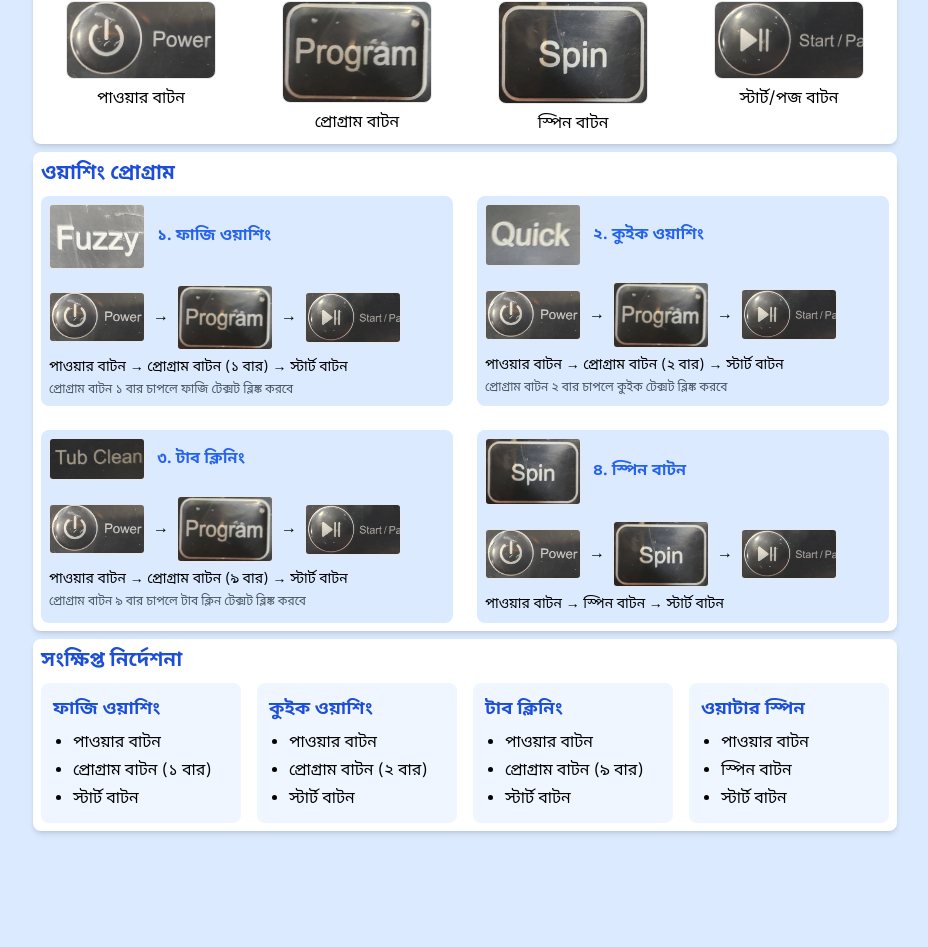
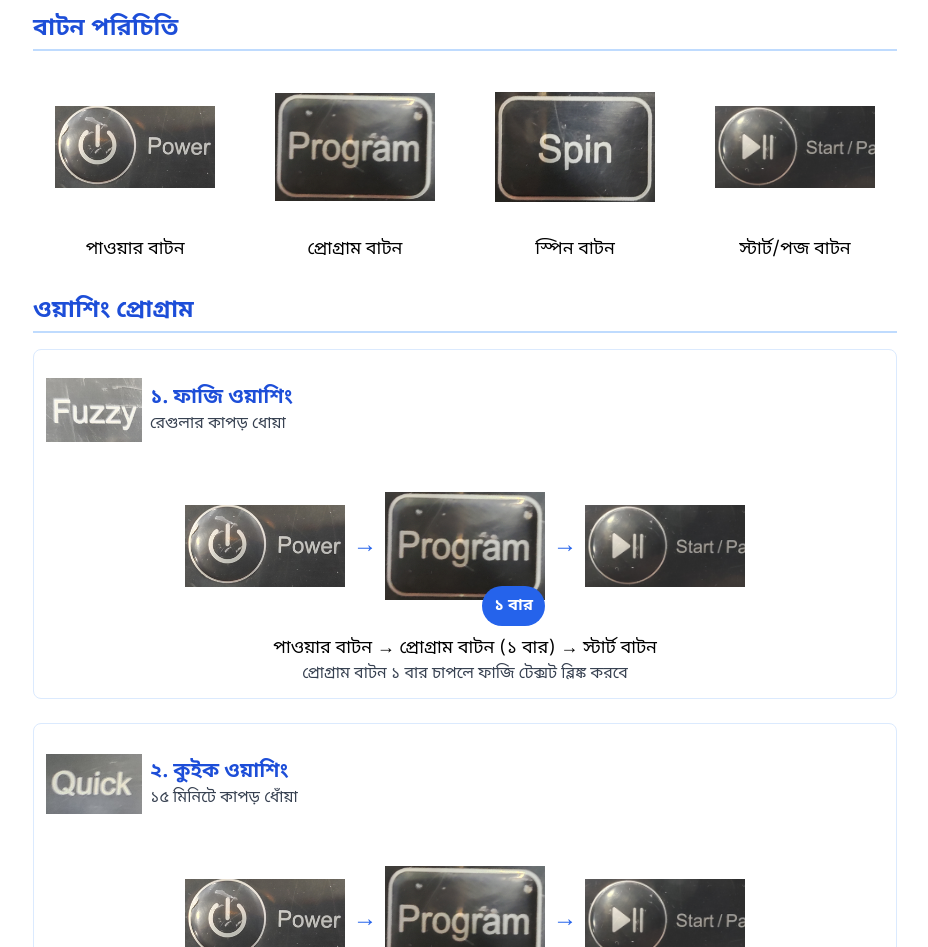
Before and after one commit to polodev/washing-machine, a plain HTML site: page index.html in a window 1280 px wide. Shown: the part 59-1006 px from the top of the page, without its empty margins (175-1103 px from the left). Before the commit the page ends 906 px from the top, so only its background shows below. Drawn offline with nearby package versions, Linux system fonts and the light colour scheme.

Commit message:
changed in view

```diff
--- a/index.html
+++ b/index.html
@@ -9,149 +9,193 @@
         @import url('https://fonts.googleapis.com/css2?family=Noto+Sans+Bengali:wght@400;500;600;700&display=swap');
         body {
             font-family: 'Noto Sans Bengali', sans-serif;
+            background-color: white;
+        }
+        @media print {
+            body {
+                width: 210mm;
+                height: 297mm;
+                margin: 0;
+                padding: 0;
+            }
+            .page {
+                page-break-after: always;
+            }
+            .no-print {
+                display: none;
+            }
+        }
+        .btn-img {
+            width: 160px;
+            height: 160px;
+            object-fit: contain;
+        }
+        .program-img {
+            width: 120px;
+            height: 120px;
+            object-fit: contain;
+        }
+        .arrow {
+            font-size: 24px;
+            color: #2563eb;
         }
     </style>
 </head>
-<body class="bg-blue-100">
-    <div class="container mx-auto px-4 py-4 max-w-4xl">
+<body class="bg-white">
+    <div class="max-w-4xl mx-auto p-4 print:p-0">
+        <div class="text-center mb-6">
+            <h1 class="text-2xl font-bold text-blue-800">ওয়াশিং মেশিন ব্যবহার নির্দেশিকা</h1>
+        </div>
 
-        <div class="bg-white rounded-lg shadow-md p-2 mb-2">
-            <h2 class="text-xl font-semibold text-blue-700 mb-2">বাটন পরিচিতি</h2>
+        <!-- Button Introduction -->
+        <div class="mb-8">
+            <h2 class="text-2xl font-bold text-blue-700 border-b-2 border-blue-200 pb-1 mb-4">বাটন পরিচিতি</h2>
             <div class="grid grid-cols-2 md:grid-cols-4 gap-4">
                 <div class="flex flex-col items-center">
-                    <img src="images/button-power.jpg" alt="পাওয়ার বাটন" class="w-full max-w-[150px] mb-2 rounded-lg border border-gray-200">
-                    <p class="text-base font-medium">পাওয়ার বাটন</p>
+                    <img src="images/button-power.jpg" alt="পাওয়ার বাটন" class="w-40 h-40 object-contain mb-2 rounded">
+                    <p class="text-lg font-medium">পাওয়ার বাটন</p>
                 </div>
                 <div class="flex flex-col items-center">
-                    <img src="images/button-program.jpg" alt="প্রোগ্রাম বাটন" class="w-full max-w-[150px] mb-2 rounded-lg border border-gray-200">
-                    <p class="text-base font-medium">প্রোগ্রাম বাটন</p>
+                    <img src="images/button-program.jpg" alt="প্রোগ্রাম বাটন" class="w-40 h-40 object-contain mb-2 rounded">
+                    <p class="text-lg font-medium">প্রোগ্রাম বাটন</p>
                 </div>
                 <div class="flex flex-col items-center">
-                    <img src="images/button-spin.jpg" alt="স্পিন বাটন" class="w-full max-w-[150px] mb-2 rounded-lg border border-gray-200">
-                    <p class="text-base font-medium">স্পিন বাটন</p>
+                    <img src="images/button-spin.jpg" alt="স্পিন বাটন" class="w-40 h-40 object-contain mb-2 rounded">
+                    <p class="text-lg font-medium">স্পিন বাটন</p>
                 </div>
                 <div class="flex flex-col items-center">
-                    <img src="images/button-start-pause.jpg" alt="স্টার্ট/পজ বাটন" class="w-full max-w-[150px] mb-2 rounded-lg border border-gray-200">
-                    <p class="text-base font-medium">স্টার্ট/পজ বাটন</p>
+                    <img src="images/button-start-pause.jpg" alt="স্টার্ট/পজ বাটন" class="w-40 h-40 object-contain mb-2 rounded">
+                    <p class="text-lg font-medium">স্টার্ট/পজ বাটন</p>
                 </div>
             </div>
         </div>
 
-        <div class="bg-white rounded-lg shadow-md p-2 mb-2">
-            <h2 class="text-xl font-semibold text-blue-700 mb-2">ওয়াশিং প্রোগ্রাম</h2>
+        <!-- Washing Programs -->
+        <div class="mb-8">
+            <h2 class="text-2xl font-bold text-blue-700 border-b-2 border-blue-200 pb-1 mb-4">ওয়াশিং প্রোগ্রাম</h2>
 
-            <div class="grid grid-cols-1 md:grid-cols-2 gap-6">
+            <div class="space-y-6">
                 <!-- Fuzzy Washing Program -->
-                <div class="bg-blue-100 p-2 rounded-lg">
-                    <div class="flex flex-wrap items-center gap-4">
-                        <div class="flex items-center">
-                            <img src="images/program-fuzzy.jpg" alt="ফাজি ওয়াশিং প্রোগ্রাম" class="w-24 h-auto rounded border border-gray-200 mr-3">
-                            <h3 class="text-base font-semibold text-blue-600">১. ফাজি ওয়াশিং</h3>
-                        </div>
-                        <div class="flex-grow"></div>
-                        <div class="flex items-center">
-                            <img src="images/button-power.jpg" alt="পাওয়ার বাটন" class="w-24 h-auto rounded border border-gray-200">
-                            <span class="mx-2">→</span>
-                            <img src="images/button-program.jpg" alt="প্রোগ্রাম বাটন" class="w-24 h-auto rounded border border-gray-200">
-                            <span class="mx-2">→</span>
-                            <img src="images/button-start-pause.jpg" alt="স্টার্ট বাটন" class="w-24 h-auto rounded border border-gray-200">
+                <div class="border border-blue-100 rounded-lg p-3">
+                    <div class="flex items-center mb-2">
+                        <img src="images/program-fuzzy.jpg" alt="ফাজি ওয়াশিং প্রোগ্রাম" class="w-24 h-24 object-contain rounded mr-2">
+                        <div>
+                            <h3 class="text-xl font-semibold text-blue-700">১. ফাজি ওয়াশিং</h3>
+                            <p class="text-base text-gray-700">রেগুলার কাপড় ধোয়া</p>
                         </div>
                     </div>
-                    <p class="text-sm mt-2"><span class="font-medium">পাওয়ার বাটন</span> → <span class="font-medium">প্রোগ্রাম বাটন (১ বার)</span> → <span class="font-medium">স্টার্ট বাটন</span></p>
-                    <p class="text-xs text-gray-600 mt-1">প্রোগ্রাম বাটন ১ বার চাপলে ফাজি টেক্সট ব্লিঙ্ক করবে</p>
+                    <div class="flex flex-wrap items-center justify-center gap-2 mb-2">
+                        <img src="images/button-power.jpg" alt="পাওয়ার বাটন" class="btn-img rounded">
+                        <span class="arrow">→</span>
+                        <div class="relative">
+                            <img src="images/button-program.jpg" alt="প্রোগ্রাম বাটন" class="btn-img rounded">
+                            <span class="absolute bottom-0 right-0 bg-blue-600 text-white text-base font-bold rounded-full px-3 py-2">১ বার</span>
+                        </div>
+                        <span class="arrow">→</span>
+                        <img src="images/button-start-pause.jpg" alt="স্টার্ট বাটন" class="btn-img rounded">
+                    </div>
+                    <p class="text-center text-lg font-medium">পাওয়ার বাটন → প্রোগ্রাম বাটন (১ বার) → স্টার্ট বাটন</p>
+                    <p class="text-center text-base text-gray-700">প্রোগ্রাম বাটন ১ বার চাপলে ফাজি টেক্সট ব্লিঙ্ক করবে</p>
                 </div>
 
                 <!-- Quick Washing Program -->
-                <div class="bg-blue-100 p-2 rounded-lg">
-                    <div class="flex flex-wrap items-center gap-4">
-                        <div class="flex items-center">
-                            <img src="images/program-quick.jpg" alt="কুইক ওয়াশিং প্রোগ্রাম" class="w-24 h-auto rounded border border-gray-200 mr-3">
-                            <h3 class="text-base font-semibold text-blue-600">২. কুইক ওয়াশিং</h3>
-                        </div>
-                        <div class="flex-grow"></div>
-                        <div class="flex items-center">
-                            <img src="images/button-power.jpg" alt="পাওয়ার বাটন" class="w-24 h-auto rounded border border-gray-200">
-                            <span class="mx-2">→</span>
-                            <img src="images/button-program.jpg" alt="প্রোগ্রাম বাটন" class="w-24 h-auto rounded border border-gray-200">
-                            <span class="mx-2">→</span>
-                            <img src="images/button-start-pause.jpg" alt="স্টার্ট বাটন" class="w-24 h-auto rounded border border-gray-200">
+                <div class="border border-blue-100 rounded-lg p-3">
+                    <div class="flex items-center mb-2">
+                        <img src="images/program-quick.jpg" alt="কুইক ওয়াশিং প্রোগ্রাম" class="w-24 h-24 object-contain rounded mr-2">
+                        <div>
+                            <h3 class="text-xl font-semibold text-blue-700">২. কুইক ওয়াশিং</h3>
+                            <p class="text-base text-gray-700">১৫ মিনিটে কাপড় ধোঁয়া</p>
                         </div>
                     </div>
-                    <p class="text-sm mt-2"><span class="font-medium">পাওয়ার বাটন</span> → <span class="font-medium">প্রোগ্রাম বাটন (২ বার)</span> → <span class="font-medium">স্টার্ট বাটন</span></p>
-                    <p class="text-xs text-gray-600 mt-1">প্রোগ্রাম বাটন ২ বার চাপলে কুইক টেক্সট ব্লিঙ্ক করবে</p>
+                    <div class="flex flex-wrap items-center justify-center gap-2 mb-2">
+                        <img src="images/button-power.jpg" alt="পাওয়ার বাটন" class="btn-img rounded">
+                        <span class="arrow">→</span>
+                        <div class="relative">
+                            <img src="images/button-program.jpg" alt="প্রোগ্রাম বাটন" class="btn-img rounded">
+                            <span class="absolute bottom-0 right-0 bg-blue-600 text-white text-base font-bold rounded-full px-3 py-2">২ বার</span>
+                        </div>
+                        <span class="arrow">→</span>
+                        <img src="images/button-start-pause.jpg" alt="স্টার্ট বাটন" class="btn-img rounded">
+                    </div>
+                    <p class="text-center text-lg font-medium">পাওয়ার বাটন → প্রোগ্রাম বাটন (২ বার) → স্টার্ট বাটন</p>
+                    <p class="text-center text-base text-gray-700">প্রোগ্রাম বাটন ২ বার চাপলে কুইক টেক্সট ব্লিঙ্ক করবে</p>
                 </div>
 
                 <!-- Tub Clean Program -->
-                <div class="bg-blue-100 p-2 rounded-lg">
-                    <div class="flex flex-wrap items-center gap-4">
-                        <div class="flex items-center">
-                            <img src="images/program-tub-clean.jpg" alt="টাব ক্লিনিং প্রোগ্রাম" class="w-24 h-auto rounded border border-gray-200 mr-3">
-                            <h3 class="text-base font-semibold text-blue-600">৩. টাব ক্লিনিং</h3>
-                        </div>
-                        <div class="flex-grow"></div>
-                        <div class="flex items-center">
-                            <img src="images/button-power.jpg" alt="পাওয়ার বাটন" class="w-24 h-auto rounded border border-gray-200">
-                            <span class="mx-2">→</span>
-                            <img src="images/button-program.jpg" alt="প্রোগ্রাম বাটন" class="w-24 h-auto rounded border border-gray-200">
-                            <span class="mx-2">→</span>
-                            <img src="images/button-start-pause.jpg" alt="স্টার্ট বাটন" class="w-24 h-auto rounded border border-gray-200">
+                <div class="border border-blue-100 rounded-lg p-3">
+                    <div class="flex items-center mb-2">
+                        <img src="images/program-tub-clean.jpg" alt="টাব ক্লিনিং প্রোগ্রাম" class="w-24 h-24 object-contain rounded mr-2">
+                        <div>
+                            <h3 class="text-xl font-semibold text-blue-700">৩. টাব ক্লিনিং</h3>
+                            <p class="text-base text-gray-700">মাসে একবার মেশিন ধোয়া</p>
                         </div>
                     </div>
-                    <p class="text-sm mt-2"><span class="font-medium">পাওয়ার বাটন</span> → <span class="font-medium">প্রোগ্রাম বাটন (৯ বার)</span> → <span class="font-medium">স্টার্ট বাটন</span></p>
-                    <p class="text-xs text-gray-600 mt-1">প্রোগ্রাম বাটন ৯ বার চাপলে টাব ক্লিন টেক্সট ব্লিঙ্ক করবে</p>
+                    <div class="flex flex-wrap items-center justify-center gap-2 mb-2">
+                        <img src="images/button-power.jpg" alt="পাওয়ার বাটন" class="btn-img rounded">
+                        <span class="arrow">→</span>
+                        <div class="relative">
+                            <img src="images/button-program.jpg" alt="প্রোগ্রাম বাটন" class="btn-img rounded">
+                            <span class="absolute bottom-0 right-0 bg-blue-600 text-white text-base font-bold rounded-full px-3 py-2">৯ বার</span>
+                        </div>
+                        <span class="arrow">→</span>
+                        <img src="images/button-start-pause.jpg" alt="স্টার্ট বাটন" class="btn-img rounded">
+                    </div>
+                    <p class="text-center text-lg font-medium">পাওয়ার বাটন → প্রোগ্রাম বাটন (৯ বার) → স্টার্ট বাটন</p>
+                    <p class="text-center text-base text-gray-700">প্রোগ্রাম বাটন ৯ বার চাপলে টাব ক্লিন টেক্সট ব্লিঙ্ক করবে</p>
                 </div>
 
                 <!-- Water Spin Program -->
-                <div class="bg-blue-100 p-2 rounded-lg">
-                    <div class="flex flex-wrap items-center gap-4">
-                        <div class="flex items-center">
-                            <img src="images/button-spin.jpg" alt="স্পিন বাটন" class="w-24 h-auto rounded border border-gray-200 mr-3">
-                            <h3 class="text-base font-semibold text-blue-600">৪. স্পিন বাটন</h3>
-                        </div>
-                        <div class="flex-grow"></div>
-                        <div class="flex items-center">
-                            <img src="images/button-power.jpg" alt="পাওয়ার বাটন" class="w-24 h-auto rounded border border-gray-200">
-                            <span class="mx-2">→</span>
-                            <img src="images/button-spin.jpg" alt="স্পিন বাটন" class="w-24 h-auto rounded border border-gray-200">
-                            <span class="mx-2">→</span>
-                            <img src="images/button-start-pause.jpg" alt="স্টার্ট বাটন" class="w-24 h-auto rounded border border-gray-200">
+                <div class="border border-blue-100 rounded-lg p-3">
+                    <div class="flex items-center mb-2">
+                        <img src="images/button-spin.jpg" alt="স্পিন বাটন" class="w-24 h-24 object-contain rounded mr-2">
+                        <div>
+                            <h3 class="text-xl font-semibold text-blue-700">৪. স্পিন</h3>
+                            <p class="text-base text-gray-700">কাপড় শুকানোর জন্য</p>
                         </div>
                     </div>
-                    <p class="text-sm mt-2"><span class="font-medium">পাওয়ার বাটন</span> → <span class="font-medium">স্পিন বাটন</span> → <span class="font-medium">স্টার্ট বাটন</span></p>
+                    <div class="flex flex-wrap items-center justify-center gap-2 mb-2">
+                        <img src="images/button-power.jpg" alt="পাওয়ার বাটন" class="btn-img rounded">
+                        <span class="arrow">→</span>
+                        <img src="images/button-spin.jpg" alt="স্পিন বাটন" class="btn-img rounded">
+                        <span class="arrow">→</span>
+                        <img src="images/button-start-pause.jpg" alt="স্টার্ট বাটন" class="btn-img rounded">
+                    </div>
+                    <p class="text-center text-lg font-medium">পাওয়ার বাটন → স্পিন বাটন → স্টার্ট বাটন</p>
                 </div>
             </div>
         </div>
 
-        <div class="bg-white rounded-lg shadow-md p-2">
-            <h2 class="text-xl font-semibold text-blue-700 mb-2">সংক্ষিপ্ত নির্দেশনা</h2>
-            <div class="grid grid-cols-1 md:grid-cols-4 gap-4">
-                <div class="bg-blue-50 p-3 rounded-lg">
-                    <h3 class="text-lg font-semibold text-blue-700 mb-2">ফাজি ওয়াশিং</h3>
-                    <ul class="list-disc pl-5 space-y-1">
+        <!-- Summary Section -->
+        <div class="mb-4">
+            <h2 class="text-xl font-bold text-blue-700 border-b-2 border-blue-200 pb-1 mb-4">সংক্ষিপ্ত নির্দেশনা</h2>
+            <div class="grid grid-cols-2 md:grid-cols-4 gap-4">
+                <div class="border border-blue-100 rounded-lg p-3">
+                    <h3 class="text-base font-semibold text-blue-700 mb-2 text-center">ফাজি ওয়াশিং</h3>
+                    <ul class="list-disc pl-5 text-sm space-y-1">
                         <li>পাওয়ার বাটন</li>
                         <li>প্রোগ্রাম বাটন (১ বার)</li>
                         <li>স্টার্ট বাটন</li>
                     </ul>
                 </div>
-                <div class="bg-blue-50 p-3 rounded-lg">
-                    <h3 class="text-lg font-semibold text-blue-700 mb-2">কুইক ওয়াশিং</h3>
-                    <ul class="list-disc pl-5 space-y-1">
+                <div class="border border-blue-100 rounded-lg p-3">
+                    <h3 class="text-base font-semibold text-blue-700 mb-2 text-center">কুইক ওয়াশিং</h3>
+                    <ul class="list-disc pl-5 text-sm space-y-1">
                         <li>পাওয়ার বাটন</li>
                         <li>প্রোগ্রাম বাটন (২ বার)</li>
                         <li>স্টার্ট বাটন</li>
                     </ul>
                 </div>
-                <div class="bg-blue-50 p-3 rounded-lg">
-                    <h3 class="text-lg font-semibold text-blue-700 mb-2">টাব ক্লিনিং</h3>
-                    <ul class="list-disc pl-5 space-y-1">
+                <div class="border border-blue-100 rounded-lg p-3">
+                    <h3 class="text-base font-semibold text-blue-700 mb-2 text-center">টাব ক্লিনিং</h3>
+                    <ul class="list-disc pl-5 text-sm space-y-1">
                         <li>পাওয়ার বাটন</li>
                         <li>প্রোগ্রাম বাটন (৯ বার)</li>
                         <li>স্টার্ট বাটন</li>
                     </ul>
                 </div>
-                <div class="bg-blue-50 p-3 rounded-lg">
-                    <h3 class="text-lg font-semibold text-blue-700 mb-2">ওয়াটার স্পিন</h3>
-                    <ul class="list-disc pl-5 space-y-1">
+                <div class="border border-blue-100 rounded-lg p-3">
+                    <h3 class="text-base font-semibold text-blue-700 mb-2 text-center">স্পিন</h3>
+                    <ul class="list-disc pl-5 text-sm space-y-1">
                         <li>পাওয়ার বাটন</li>
                         <li>স্পিন বাটন</li>
                         <li>স্টার্ট বাটন</li>
```
Also changed, not shown: 1 other file.
